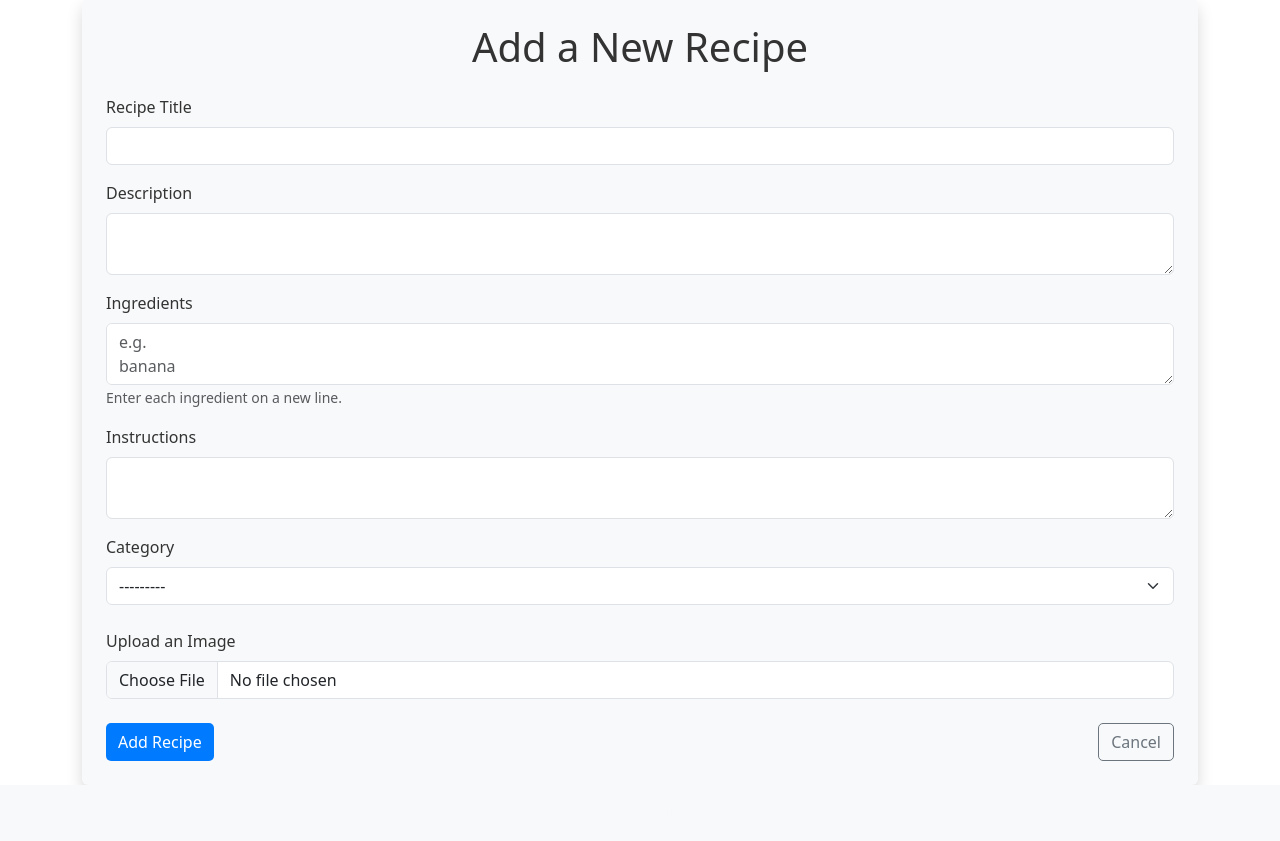
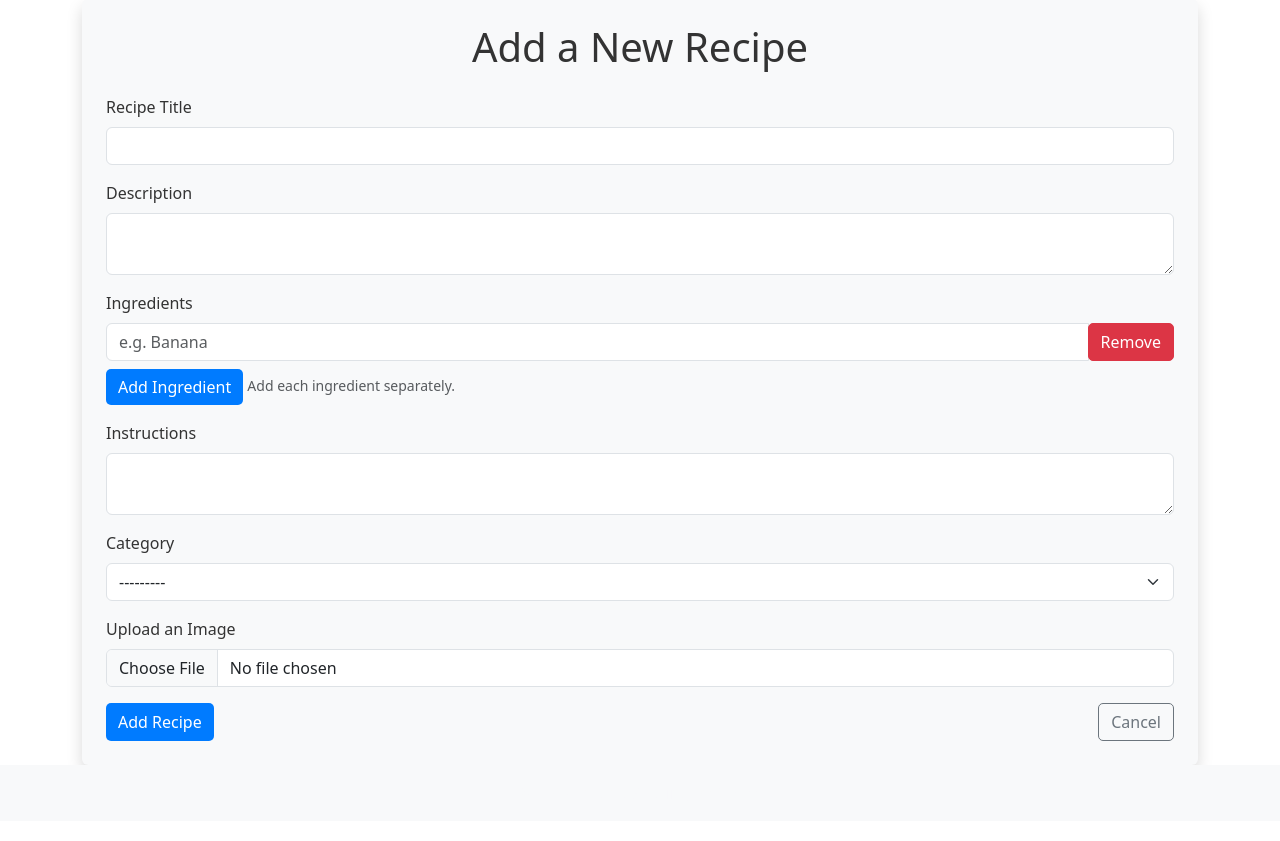
Before and after one commit to m75-ali/recipe-sharing-platform, a Django app: page /recipes/add/ in a window 1280 px wide. Shown: the part 131-972 px from the top of the page. After the commit the page ends 896 px from the top, so only its background shows below. Run offline with Django 4.2, Linux system fonts and the light colour scheme; a user stored in the database is signed in; tables that the repository leaves empty hold one stand-in row (values such as "Sample post"); some libraries are stand-ins or nearby versions.

Commit message:
Ingredient adding logic updated

```diff
--- a/recipesharing/recipes/forms.py
+++ b/recipesharing/recipes/forms.py
@@ -3,7 +3,6 @@ from django.core.serializers.json import DjangoJSONEncoder
 from .models import Recipe, Category
 import json
 
-# Define a form for the Recipe model using Django's ModelForm
 class RecipeForm(forms.ModelForm):
     ingredients = forms.CharField(
         widget=forms.Textarea(attrs={
@@ -18,18 +17,30 @@ class RecipeForm(forms.ModelForm):
 
     def save(self, commit=True):
         instance = super(RecipeForm, self).save(commit=False)
-        # Split lines into a list and remove empty lines
-        ingredients_list = [line.strip() for line in self.cleaned_data['ingredients'].splitlines() if line.strip()]
-        # Convert list to JSON
-        instance.ingredients = json.dumps(ingredients_list, cls=DjangoJSONEncoder)
+        try:
+            ingredients_list = [
+                line.strip()
+                for line in self.cleaned_data['ingredients'].splitlines()
+                if line.strip()
+            ]
+            instance.ingredients = json.dumps(ingredients_list, cls=DjangoJSONEncoder)
+        except Exception as e:
+            raise forms.ValidationError(f"Error processing ingredients: {e}")
         if commit:
             instance.save()
         return instance
 
-# Define a form for searching recipes by ingredients
+    def clean_ingredients(self):
+        ingredients = self.cleaned_data.get('ingredients', '')
+        if not ingredients:
+            raise forms.ValidationError("Ingredients field is required.")
+        return ingredients
+
 
 class IngredientSearchForm(forms.Form):
     ingredients = forms.CharField(
-        label="Enter ingredients (comma-separated)",
-        widget=forms.TextInput(attrs={'placeholder': 'e.g., tomato, garlic, onion'})
+        widget=forms.Textarea(attrs={
+            'rows': 3,
+            'placeholder': 'Enter ingredients, separated by commas.'
+        })
     )
--- a/recipesharing/recipes/templates/recipes/add_recipe.html
+++ b/recipesharing/recipes/templates/recipes/add_recipe.html
@@ -4,58 +4,57 @@
 <div class="container mt-5 p-4 bg-light shadow rounded">
     <h1 class="mb-4 text-center">Add a New Recipe</h1>
 
-        <!-- Form to add a new recipe -->
+    {% if form.errors %}
+        <div class="alert alert-danger">
+            <strong>There were errors with your submission:</strong>
+            <ul>
+                {% for field, errors in form.errors.items %}
+                    <li>{{ field|capfirst }}: {{ errors|join:", " }}</li>
+                {% endfor %}
+            </ul>
+        </div>
+    {% endif %}
+
     <form method="POST" enctype="multipart/form-data" class="needs-validation" novalidate>
         {% csrf_token %}
 
-            <!-- Title Field -->
         <div class="form-group mb-3">
             <label for="id_title" class="form-label">Recipe Title</label>
             <input type="text" class="form-control" id="id_title" name="title" value="{{ form.title.value|default_if_none:'' }}">
             {% if form.title.errors %}
-                    <div class="text-danger">{{ form.title.errors }}</div>
+                <div class="text-danger">{{ form.title.errors|join:', ' }}</div>
             {% endif %}
         </div>
 
-            <!-- Description Field -->
         <div class="form-group mb-3">
             <label for="id_description" class="form-label">Description</label>
             <textarea class="form-control" id="id_description" name="description">{{ form.description.value|default_if_none:'' }}</textarea>
             {% if form.description.errors %}
-                    <div class="text-danger">{{ form.description.errors }}</div>
+                <div class="text-danger">{{ form.description.errors|join:', ' }}</div>
             {% endif %}
         </div>
 
-            <!-- Ingredients Field -->
         <div class="form-group mb-3">
-                <label for="id_ingredients" class="form-label">Ingredients</label>
-                <textarea
-                    class="form-control"
-                    id="id_ingredients"
-                    name="ingredients"
-                    placeholder="e.g.
-banana
-apple
-mango
-milk
-ice">{{ form.ingredients.value|default_if_none:'' }}</textarea>
-                <small class="form-text text-muted">Enter each ingredient on a new line.</small>
-                {% if form.ingredients.errors %}
-                    <div class="text-danger">{{ form.ingredients.errors }}</div>
-                {% endif %}
+            <label class="form-label">Ingredients</label>
+            <div id="ingredients-list">
+                <div class="input-group mb-2">
+                    <input type="text" class="form-control" name="ingredients[]" placeholder="e.g. Banana">
+                    <button type="button" class="btn btn-danger remove-ingredient">Remove</button>
+                </div>
+            </div>
+            <button type="button" class="btn btn-primary" id="add-ingredient">Add Ingredient</button>
+            <small class="form-text text-muted">Add each ingredient separately.</small>
         </div>
 
-            <!-- Instructions Field -->
         <div class="form-group mb-3">
             <label for="id_instructions" class="form-label">Instructions</label>
             <textarea class="form-control" id="id_instructions" name="instructions">{{ form.instructions.value|default_if_none:'' }}</textarea>
             {% if form.instructions.errors %}
-                    <div class="text-danger">{{ form.instructions.errors }}</div>
+                <div class="text-danger">{{ form.instructions.errors|join:', ' }}</div>
             {% endif %}
         </div>
 
-            <!-- Category Field -->
-            <div class="form-group mb-4">
+        <div class="form-group mb-3">
             <label for="id_category" class="form-label">Category</label>
             <select class="form-select" id="id_category" name="category">
                 {% for choice in form.category.field.choices %}
@@ -63,24 +62,43 @@ ice">{{ form.ingredients.value|default_if_none:'' }}</textarea>
                 {% endfor %}
             </select>
             {% if form.category.errors %}
-                    <div class="text-danger">{{ form.category.errors }}</div>
+                <div class="text-danger">{{ form.category.errors|join:', ' }}</div>
             {% endif %}
         </div>
 
-            <!-- Image Upload Field -->
-            <div class="form-group mb-4">
+        <div class="form-group mb-3">
             <label for="id_image" class="form-label">Upload an Image</label>
             <input type="file" class="form-control" id="id_image" name="image">
             {% if form.image.errors %}
-                    <div class="text-danger">{{ form.image.errors }}</div>
+                <div class="text-danger">{{ form.image.errors|join:', ' }}</div>
             {% endif %}
         </div>
 
-            <!-- Submit and Cancel Buttons -->
         <div class="d-flex justify-content-between">
             <button type="submit" class="btn btn-primary">Add Recipe</button>
             <a href="{% url 'recipe_index' %}" class="btn btn-outline-secondary">Cancel</a>
         </div>
     </form>
 </div>
+
+<script>
+    document.getElementById('add-ingredient').addEventListener('click', function() {
+        const ingredientsList = document.getElementById('ingredients-list');
+        const ingredientRow = document.createElement('div');
+        ingredientRow.className = 'input-group mb-2';
+
+        ingredientRow.innerHTML = `
+            <input type="text" class="form-control" name="ingredients[]" placeholder="e.g. Banana">
+            <button type="button" class="btn btn-danger remove-ingredient">Remove</button>
+        `;
+
+        ingredientsList.appendChild(ingredientRow);
+    });
+
+    document.getElementById('ingredients-list').addEventListener('click', function(event) {
+        if (event.target.classList.contains('remove-ingredient')) {
+            event.target.parentElement.remove();
+        }
+    });
+</script>
 {% endblock %}
--- a/recipesharing/recipes/views.py
+++ b/recipesharing/recipes/views.py
@@ -12,6 +12,7 @@ from .models import find_recipes_by_ingredients
 from .forms import IngredientSearchForm
 import json
 import re
+from django.db.models import Q
 from difflib import get_close_matches
 from django.http import JsonResponse
 from django.template.loader import render_to_string
@@ -48,21 +49,24 @@ def index(request):
 # View to add a new recipe (login required)
 @login_required
 def add_recipe(request):
-    # If the form is submitted (POST request)
-    if request.method == 'POST':
-        form = RecipeForm(request.POST)
-        # If the form is valid, save the new recipe
+    if request.method == "POST":
+        post_data = request.POST.copy()
+        ingredients_list = post_data.getlist('ingredients[]')
+        post_data['ingredients'] = '\n'.join(ingredients_list)
+
+        form = RecipeForm(post_data, request.FILES)
         if form.is_valid():
-            recipe = form.save(commit=False)
-            recipe.creator = request.user  # Assign the logged-in user as the creator
-            recipe.save()
-            messages.success(request, 'Recipe added successfully.')  # Success message
-            return redirect('recipe_index')  # Redirect to the index page
+            recipe = form.save(commit=False)  # Don't save to DB yet
+            recipe.creator = request.user    # Assign the current user as creator
+            recipe.save()                    # Save the recipe instance to the DB
+            messages.success(request, "Recipe added successfully!")
+            return redirect("recipe_index")
+        else:
+            messages.error(request, f"Form validation errors: {form.errors}")
     else:
-        form = RecipeForm()  # Show an empty form for GET request
-    return render(request, 'recipes/add_recipe.html', {'form': form})
+        form = RecipeForm()
 
-import re
+    return render(request, "recipes/add_recipe.html", {"form": form})
 
 def recipe_detail(request, recipe_id):
     # Fetch the recipe by ID or return a 404 error if not found
@@ -181,61 +185,60 @@ def favorite_recipe(request, recipe_id):
 
 @login_required
 # views.py
+
+
 def ingredient_search(request):
     results = []
     form = IngredientSearchForm()
-    suggestions = []
+    suggestions = set()  # Use a set to avoid duplicate suggestions
 
     if request.method == 'POST':
         form = IngredientSearchForm(request.POST)
         if form.is_valid():
-            user_ingredients = [ingredient.strip().lower() for ingredient in form.cleaned_data['ingredients'].split(",")]
-            print("Processed user ingredients for search:", user_ingredients)
+            # Process user-provided ingredients (strip spaces and quotes)
+            user_ingredients = [
+                ingredient.strip().lower().strip('"') for ingredient in form.cleaned_data['ingredients'].split(",")
+            ]
+            print("User-provided ingredients:", user_ingredients)
 
+            # Iterate through all recipes
             for recipe in Recipe.objects.all():
-                print(f"Recipe '{recipe.title}' raw ingredients:", recipe.ingredients)
+                if isinstance(recipe.ingredients, str):
+                    # Parse ingredients from the string
+                    recipe_ingredients = recipe.ingredients.lower().replace(", ", ",").split(",")
+                else:
+                    recipe_ingredients = []
 
-                # Check if ingredients are JSON-encoded
-                if isinstance(recipe.ingredients, str) and recipe.ingredients.startswith("[") and recipe.ingredients.endswith("]"):
-                    try:
-                        recipe_ingredients = json.loads(recipe.ingredients)  # Parse JSON string to list
-                        recipe_ingredients = [ingredient.strip().lower() for ingredient in recipe_ingredients]
-                    except json.JSONDecodeError:
-                        recipe_ingredients = recipe.ingredients.lower().replace(", ", ",").split(",")
-                elif isinstance(recipe.ingredients, list):
-                    recipe_ingredients = [ingredient.lower() for ingredient in recipe.ingredients]
-                else:
-                    recipe_ingredients = recipe.ingredients.lower().replace(", ", ",").split(",")
+                print(f"Checking recipe '{recipe.title}' with ingredients:", recipe_ingredients)
 
-                print(f"Processed ingredients for recipe '{recipe.title}':", recipe_ingredients)
-
-                # Exact or partial matches
+                # Find matching ingredients
                 matching_ingredients = [
-                    ingredient for ingredient in user_ingredients
-                    if any(ingredient in recipe_ing for recipe_ing in recipe_ingredients)
+                    ingredient for ingredient in user_ingredients if ingredient in recipe_ingredients
                 ]
 
                 if matching_ingredients:
-                    missing_ingredients = [ingredient for ingredient in recipe_ingredients if ingredient not in user_ingredients]
+                    # Find missing ingredients
+                    missing_ingredients = [
+                        ingredient for ingredient in recipe_ingredients if ingredient not in user_ingredients
+                    ]
                     results.append({
                         'recipe': recipe,
-                        'missing_ingredients': missing_ingredients
+                        'missing_ingredients': missing_ingredients,
                     })
-
-                # Collect suggestions for unmatched ingredients
                 else:
+                    # Suggest corrections for unmatched ingredients
                     for user_ingredient in user_ingredients:
                         close_matches = get_close_matches(user_ingredient, recipe_ingredients, n=3, cutoff=0.6)
                         if close_matches:
-                            suggestions.extend(close_matches)
+                            suggestions.update(close_matches)
 
-            print("Recipes matching ingredients and missing ingredients:", results)
-            print("Suggested ingredients:", suggestions)
+            print("Matching recipes:", results)
+            print("Suggestions for user:", suggestions)
 
     return render(request, 'recipes/ingredient_search.html', {
         'form': form,
         'results': results,
-        'suggestions': set(suggestions),  # Unique suggestions
+        'suggestions': suggestions,
     })
 
 def find_recipes_by_ingredients(user_ingredients):
@@ -244,26 +247,7 @@ def find_recipes_by_ingredients(user_ingredients):
     # Retrieve all recipes to check for matching ingredients
     for recipe in Recipe.objects.all():
         # Load the ingredients safely
-        recipe_ingredients = recipe.ingredients
-
-        # Check if it's a string or list
-        if isinstance(recipe_ingredients, str):
-            # Attempt to load as JSON if it's a string
-            try:
-                recipe_ingredients = json.loads(recipe_ingredients)
-            except json.JSONDecodeError:
-                # If JSON fails, treat as plain string (fallback)
-                recipe_ingredients = recipe_ingredients.lower().split(",")  # Splits by comma if stored as a string
-        elif isinstance(recipe_ingredients, list):
-            # If it's already a list, just ensure all are lowercased
-            recipe_ingredients = [ingredient.lower() for ingredient in recipe_ingredients]
-        else:
-            # Handle unexpected types (optional logging)
-            print(f"Unexpected type for recipe ingredients: {type(recipe_ingredients)}")
-            continue  # Skip this recipe if the type is unexpected
-
-        # Convert ingredients to lowercase for case-insensitive matching
-        recipe_ingredients = [ingredient.strip().lower() for ingredient in recipe_ingredients]
+        recipe_ingredients = recipe.get_ingredients()  # Get deserialized ingredients
 
         # Check if any of the user ingredients match ingredients in the recipe
         if any(user_ingredient in recipe_ingredients for user_ingredient in user_ingredients):
```
Also changed, not shown: recipesharing/recipes/models.py (+20 -27 lines), recipesharing/recipes/templates/recipes/ingredient_search.html (+1 -11 lines). Lines whose indentation alone changed are shown as unchanged.
